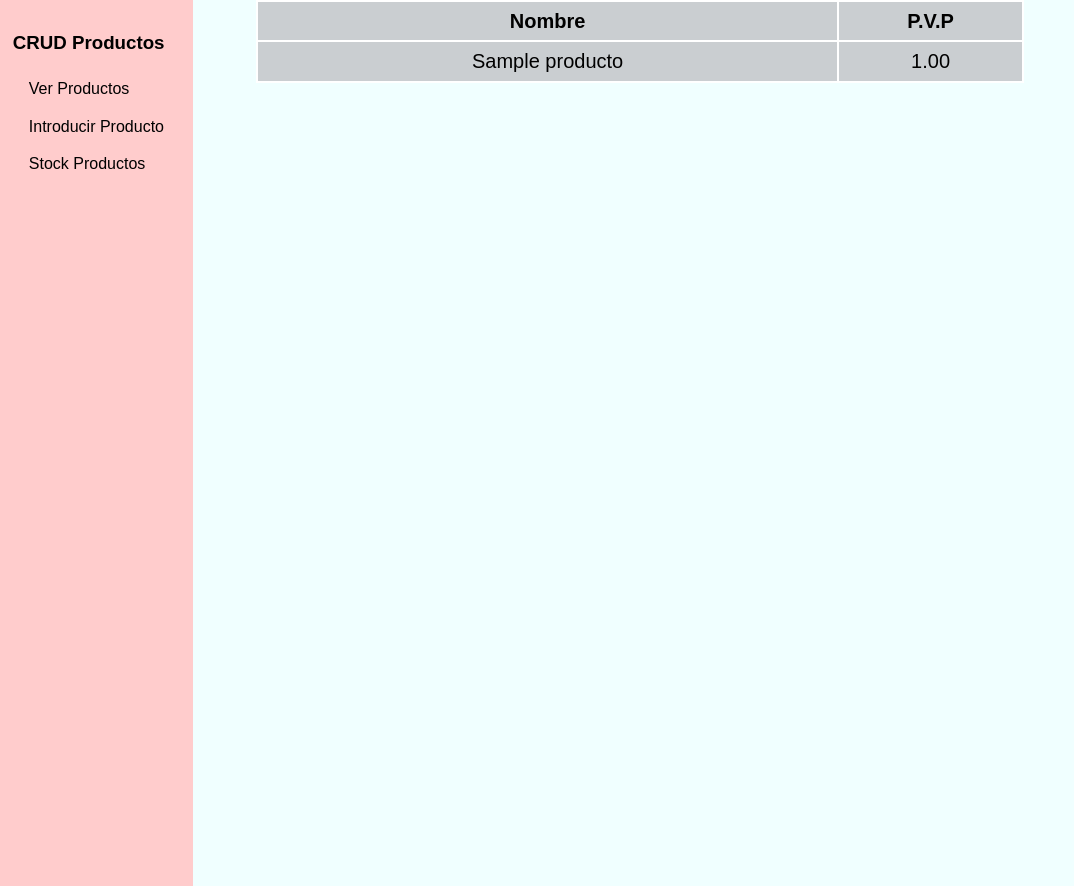
After one commit to drunn99/Des-Entorno-Serv, a PHP site: page /seeProducts.php in a window 1280 px wide. The commit adds this page. Shown: the whole page, without its empty margins (0-1074 px from the left). Run offline with PHP 8.4, Linux system fonts and the light colour scheme; tables that the repository leaves empty hold one stand-in row (values such as "Sample post").

Commit message:
18-1.1 LP

```diff
--- a/Ejercicios/2aEVA/FormularioPruebaProyecto/conexion.php
+++ b/Ejercicios/2aEVA/FormularioPruebaProyecto/conexion.php
@@ -41,7 +41,7 @@ function consultaProductosCantidad() {
         $consulta = $con->stmt_init();
         $consulta->prepare($query);
         $consulta->execute();
-        $consulta->bind_result($id,$nombre,$nombre_corto,$pvp);
+        $consulta->bind_result($id, $nombre, $nombre_corto, $pvp);
         while ($consulta->fetch()) {
             $arrayProducto[$id] = "$id;$nombre;$nombre_corto;$pvp";
         }
@@ -53,22 +53,46 @@ function consultaProductosCantidad() {
     return $arrayProducto;
 }
 
-function consultaTodosProductos(): array {
-    $arrayProducto;
+function consultaTodosIdProductos(): array {
+    $arrayProductos = [];
     $con = new mysqli("localhost", "root", "", "proyecto");
+    $query = ("SELECT id,nombre FROM productos");
     $error = $con->connect_error;
     if (!$error) {
-        $query = $con->query("SELECT * FROM productos");
-        $queryToArray = $query->fetch_assoc();
-        while ($queryToArray) {
-            $arrayProducto[$queryToArray["id"]] = $queryToArray["nombre"];
-            $queryToArray = $query->fetch_assoc();
+        $consulta = $con->stmt_init();
+        $consulta->prepare($query);
+        $consulta->execute();
+        $consulta->bind_result($nombre, $id);
+        while ($consulta->fetch()) {
+            $arrayProductos[$nombre] = $id;
         }
     } else {
         echo "Error";
     }
-    return $arrayProducto;
+    $consulta->close();
     $con->close();
+    return $arrayProductos;
+}
+
+function consultaTodosProductosPrecio(): array {
+    $arrayProductos = [];
+    $con = new mysqli("localhost", "root", "", "proyecto");
+    $query = ("SELECT nombre,pvp FROM productos");
+    $error = $con->connect_error;
+    if (!$error) {
+        $consulta = $con->stmt_init();
+        $consulta->prepare($query);
+        $consulta->execute();
+        $consulta->bind_result($nombre, $pvp);
+        while ($consulta->fetch()) {
+            $arrayProductos[$nombre] = $pvp;
+        }
+    } else {
+        echo "Error";
+    }
+    $consulta->close();
+    $con->close();
+    return $arrayProductos;
 }
 
 function consultarProducto($productID) {
@@ -93,7 +117,37 @@ function consultarProducto($productID) {
     return $arrayProducto;
 }
 
+function actualizarStock($shopName, $itemId, $cuant) {
+    $conexion = new mysqli("localhost", "root", "", "proyecto");
+    $error = $conexion->connect_errno;
+    $consulta = $conexion->stmt_init(); //Declara consulta preparada
+    $consulta->prepare("UPDATE stocks SET unidades=? WHERE producto=? AND tienda=(SELECT id FROM tiendas WHERE nombre LIKE ?)"); //Prepara (inicializa) consulta preparada
+    if ($error == null) {
+        $consulta->bind_param('sss', $cuant, $itemId, $shopName); //Determina los valores a sustituir en la consulta preparada
+        $consulta->execute(); //Ejecuta la consulta preparada
+    } else {
+        echo "<p>Error en la introducción de datos</p>";
+    }
+    //Cierra la consulta preparada y la conexión
+    $consulta->close();
+    $conexion->close();
+}
 
+function eliminarStock($shopName, $itemId) {
+        $conexion = new mysqli("localhost", "root", "", "proyecto");
+    $error = $conexion->connect_errno;
+    $consulta = $conexion->stmt_init(); //Declara consulta preparada
+    $consulta->prepare("DELETE FROM stocks WHERE producto=? AND tienda = (SELECT id FROM tiendas WHERE nombre LIKE ?)"); //Prepara (inicializa) consulta preparada
+    if ($error == null) {
+        $consulta->bind_param('ss', $itemId, $shopName); //Determina los valores a sustituir en la consulta preparada
+        $consulta->execute(); //Ejecuta la consulta preparada
+    } else {
+        echo "<p>Error en la introducción de datos</p>";
+    }
+    //Cierra la consulta preparada y la conexión
+    $consulta->close();
+    $conexion->close();
+}
 
 /*
  * Click nbfs://nbhost/SystemFileSystem/Templates/Licenses/license-default.txt to change this license
--- a/Ejercicios/2aEVA/FormularioPruebaProyecto/css/stylesStock.css
+++ b/Ejercicios/2aEVA/FormularioPruebaProyecto/css/stylesStock.css
@@ -8,8 +8,6 @@ Click nbfs://nbhost/SystemFileSystem/Templates/Other/CascadeStyleSheet.css to ed
 */
 
 body{
-    font-family: sans-serif;
-    background-color: azure;
     >#wrapper{
         display:flex;
         flex-direction: column;
--- a/Ejercicios/2aEVA/FormularioPruebaProyecto/menuBars.php
+++ b/Ejercicios/2aEVA/FormularioPruebaProyecto/menuBars.php
@@ -2,27 +2,22 @@
     body{
         margin: 0;
         background-color: aliceblue;
-    }
-    header{
-        text-align: center;
-        background-color: pink;
-        padding: 1%;
-        margin: 0;
-        >h1{
-            margin:0;
-        }
+        font-family: sans-serif;
+        background-color: azure;
     }
     aside{
         width: 10%;
+        >.asideWrapper{
             background-color: #ffcccc;
+            position: fixed;
+            height: 100%;
+            overflow: auto;
+            padding: 1%;
             ul {
                 list-style-type: none;
                 margin: 0;
                 padding: 0;
                 background-color: #ffcccc;
-            position: fixed;
-            height: 100%;
-            overflow: auto;
             }
 
             li a {
@@ -31,6 +26,7 @@
                 padding: 8px 16px;
                 text-decoration: none;
                 cursor: pointer;
+                margin: 2% 0;
             }
 
             li a.active {
@@ -43,15 +39,16 @@
                 color: white;
             }
         }
+
+    }
 </style>
-<header>
-    <h1>CRUD Productos</h1>
-</header>
 <aside>
+    <div class="asideWrapper">
+        <h3>CRUD Productos</h3>
         <ul>
+            <li><a href="seeProducts.php">Ver Productos</a></li>
             <li><a href="newProduct.php">Introducir Producto</a></li>
-        <li><a href="">Ver Productos</a></li>
             <li><a href="productStock.php">Stock Productos</a></li>
-        <li><a>Eliminar Productos</a></li>
         </ul>
+    </div>
 </aside>
--- /dev/null
+++ b/Ejercicios/2aEVA/FormularioPruebaProyecto/seeProducts.php
@@ -0,0 +1,53 @@
+<!DOCTYPE html>
+<!--
+Click nbfs://nbhost/SystemFileSystem/Templates/Licenses/license-default.txt to change this license
+Click nbfs://nbhost/SystemFileSystem/Templates/Scripting/EmptyPHPWebPage.php to edit this template
+-->
+<html>
+    <head>
+        <meta charset="UTF-8">
+        <title></title>
+    </head>
+    <body>
+        <?php
+        include "./menuBars.php";
+        require "./conexion.php";
+        $arrayProductos = consultaTodosProductosPrecio();
+        ?>
+        <style>
+            .wrapper{
+                display:flex;
+                flex-direction: column;
+                align-items: center;
+                >table{
+                    border: solid black 2px;
+                    border-collapse: collapse;
+                    color: #000;
+                    background-color: #caced1;
+                    text-align: center;
+                    width: 60%;
+                    font-size: 20px;
+                    tr{
+                        th,td{
+                            padding:1%;
+                            border:solid white 2px;
+                        }
+                    }
+                }
+            }
+        </style>
+        <div class="wrapper">
+            <table>
+                <tr>
+                    <th>Nombre</th>
+                    <th>P.V.P</th>
+                </tr>
+                <?php
+                foreach ($arrayProductos as $key => $value) {
+                    echo "<tr><td>$key</td><td>$value</td></tr>";
+                }
+                ?>
+            </table>
+        </div>
+    </body>
+</html>
```
Also changed, not shown: Ejercicios/2aEVA/FormularioPruebaProyecto/newProduct.php (+1 -8 lines), Ejercicios/2aEVA/FormularioPruebaProyecto/productStock.php (+22 -15 lines), nbproject/private/private.xml (+7 -1 lines). Lines whose indentation alone changed are shown as unchanged.
